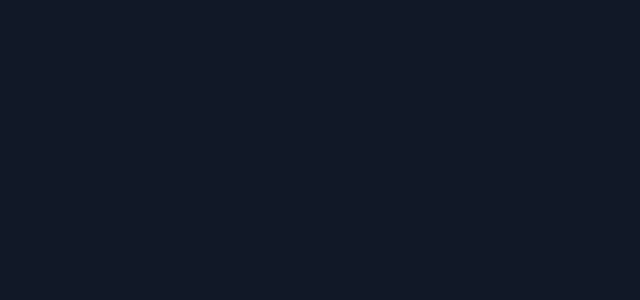
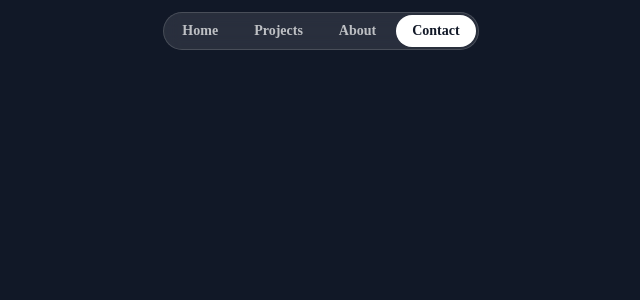
Before and after one commit to AymaneMehdi/Stunning-Portfolio-With-Next.js, a Next.js app: page / in a window 1280 px wide. Shown: the top 300 px of the page, without its empty margins (319-959 px from the left). Built offline with nearby package versions, Linux system fonts and the light colour scheme.

Commit message:
Add Header component.

```diff
--- a/src/app/page.tsx
+++ b/src/app/page.tsx
@@ -1,5 +1,9 @@
+import { Header } from "@/app/sections/Header";
+
 export default function Home() {
   return (
-    <div></div>
+    <div>
+      <Header />
+    </div>
   );
 }
--- /dev/null
+++ b/src/app/sections/Header.tsx
@@ -0,0 +1,12 @@
+export const Header = () => {
+  return (
+    <div className="flex justify-center items-center fixed top-3 w-full z-10">
+      <nav className="flex gap-1 p-0.5 border border-white/15 rounded-full bg-white/10 backdrop-blur">
+        <a href="#" className="nav-item">Home</a>
+        <a href="#" className="nav-item">Projects</a>
+        <a href="#" className="nav-item">About</a>
+        <a href="#" className="nav-item bg-white text-gray-900 hover:bg-white/70 hover:text-gray-900">Contact</a>
+      </nav>
+    </div>
+  );
+};
```
